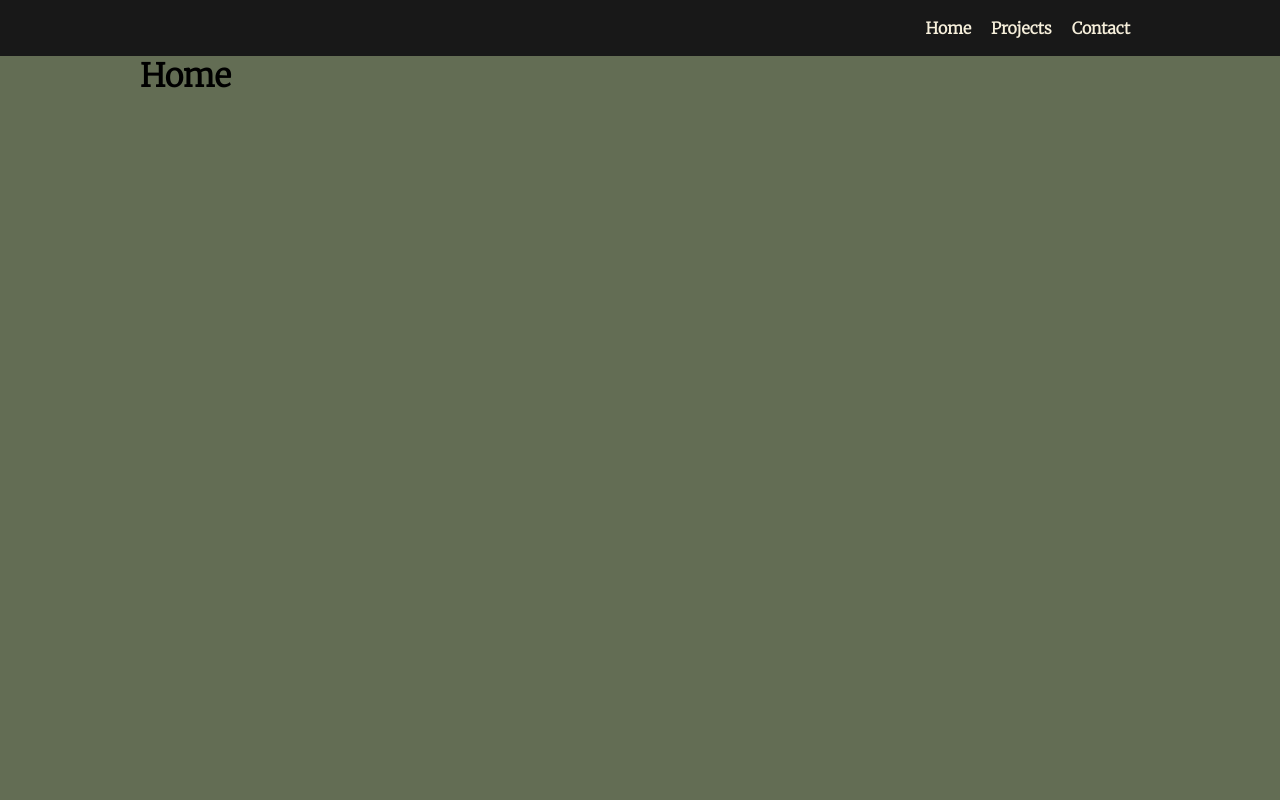
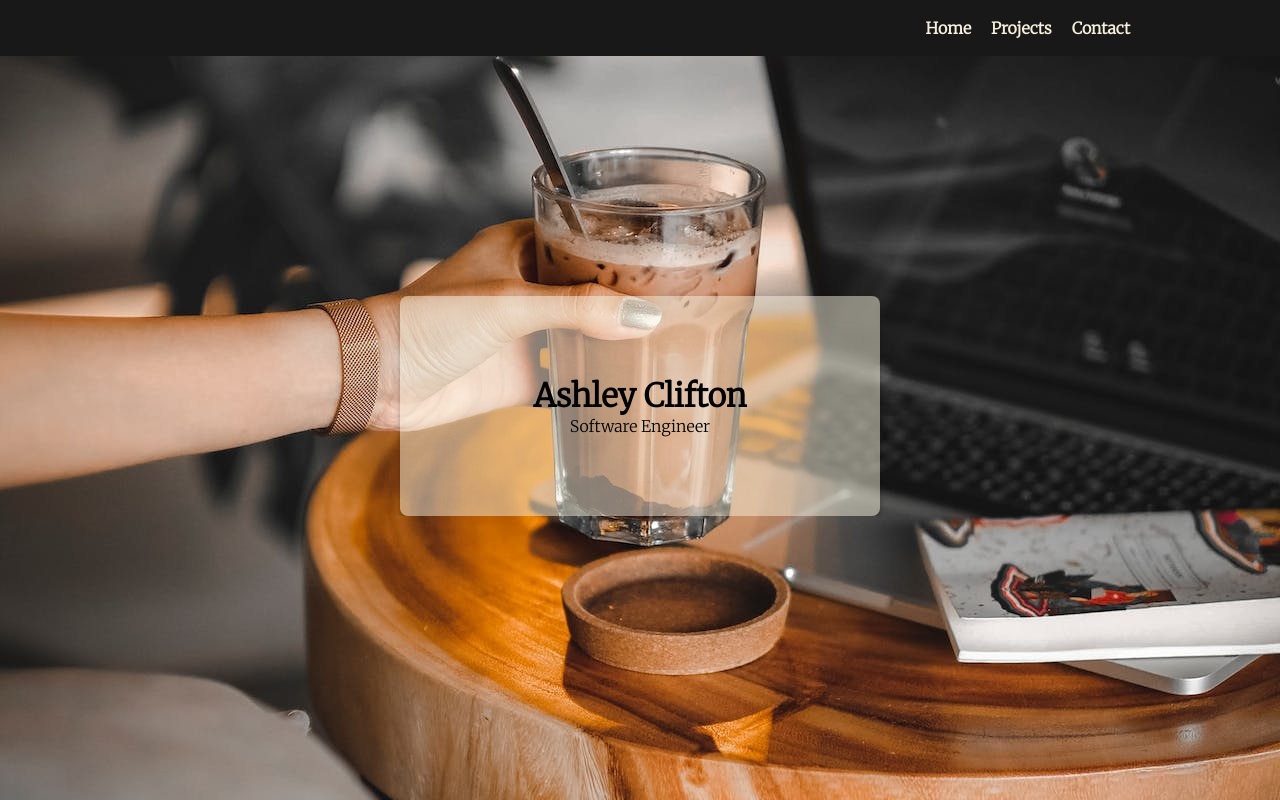
Before and after one commit to RandomAshes/randomashes.github.io, a Next.js app: page / in a window 1280 px wide. Built offline with nearby package versions, Linux system fonts and the light colour scheme.

Commit message:
Update home page

```diff
--- /dev/null
+++ b/src/app/page.module.scss
@@ -0,0 +1,23 @@
+@use './styles/main';
+
+.backgroundImage {
+	object-fit: cover;
+	z-index: -1;
+}
+
+.content {
+	text-align: center;
+	margin: 0 auto;
+	margin-top: 15rem;
+	padding: 5rem;
+	background-color: rgb(main.$cream, 50%);
+	border-radius: 0.5rem;
+	width: 30rem;
+	box-shadow: 0 4px 6px rgba(0, 0, 0, 0.3);
+	transition: background-color 0.3s ease-in-out;
+	transition: 0.5s ease-in-out;
+
+	&:hover {
+		background-color: rgb(main.$cream, 60%);
+	}
+}
--- a/src/app/page.tsx
+++ b/src/app/page.tsx
@@ -1,7 +1,21 @@
+import Image from 'next/image';
+
+import styles from './page.module.scss';
+
 function HomePage() {
 	return (
 		<div>
-			<h1>Home</h1>
+			<Image
+				src="/images/pexels-rizky-subagja-9053882_medium.jpg"
+				sizes="(min-width: 768px) 100vw, 50vh"
+				fill
+				alt="Picture of the author"
+				className={styles.backgroundImage}
+			/>
+			<div className={styles.content}>
+				<h1>Ashley Clifton</h1>
+				<p>Software Engineer</p>
+			</div>
 		</div>
 	);
 }
```
Also changed, not shown: public/images/pexels-rizky-subagja-9053882_medium.jpg (added), src/app/page.module.css (added).
